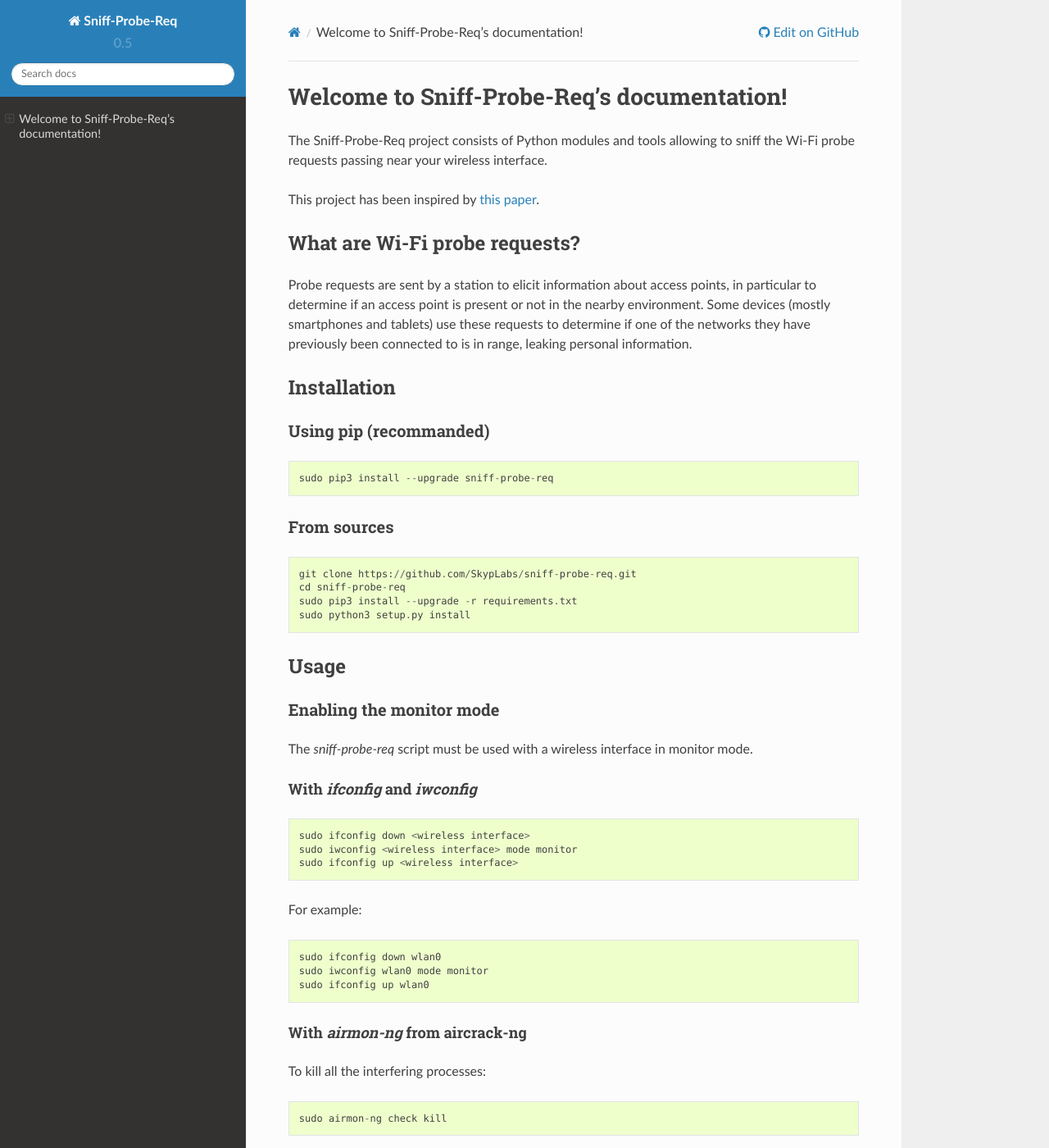
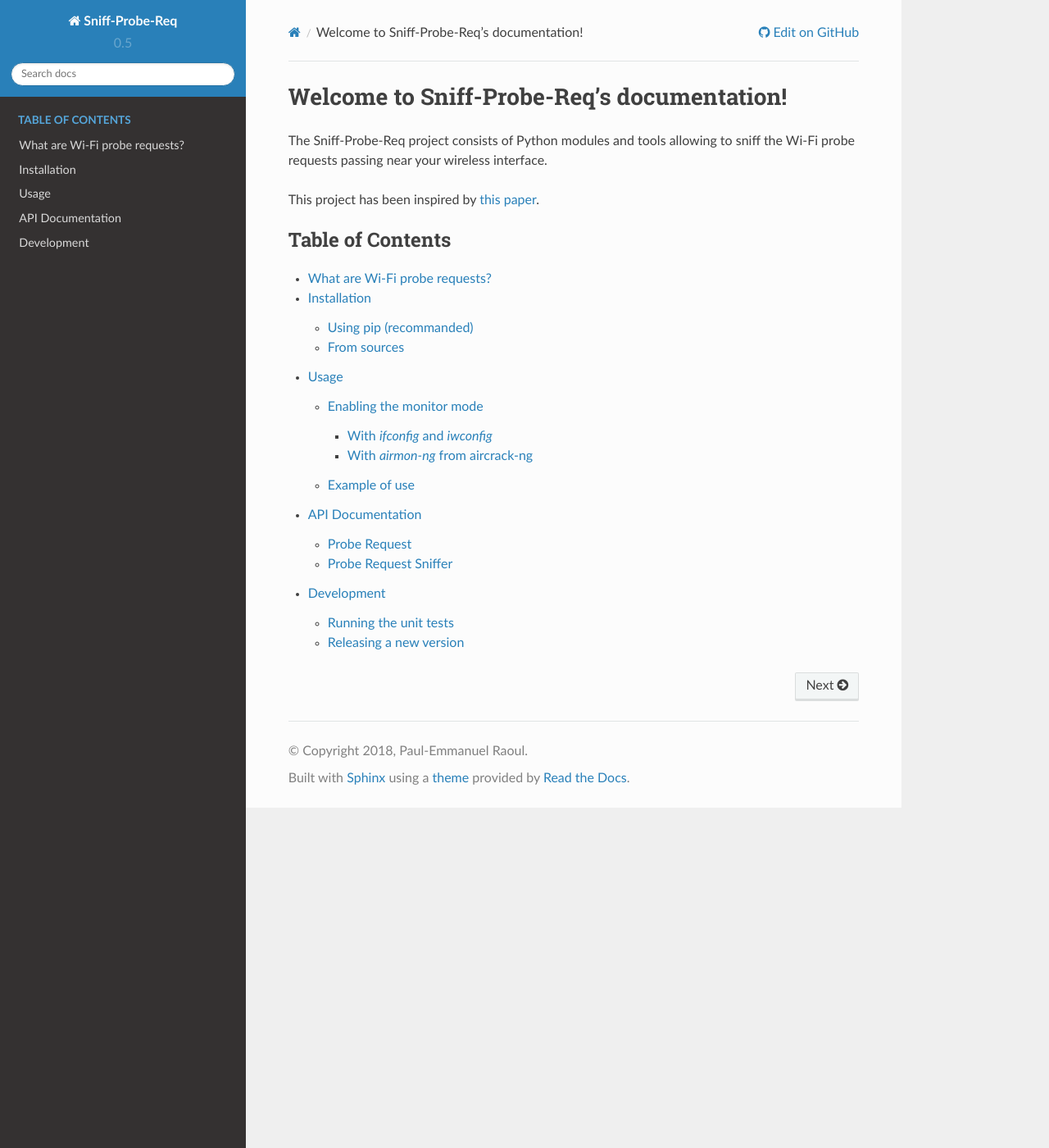
Before and after one commit to SkypLabs/probequest, a Sphinx documentation site: the page built from docs/index.rst, in a window 1280 px wide and 1400 px high. Shown: the whole window at 82% size. Built offline with Sphinx 7.4.7 and the Read the Docs theme 2.0.0, drawn with Linux system fonts in a browser that asks for light colours; some of the changed text lies outside the part shown.

Commit message:
update the documentation

```diff
--- /dev/null
+++ b/docs/api.rst
@@ -0,0 +1,9 @@
+=================
+API Documentation
+=================
+
+.. toctree::
+    :maxdepth: 1
+    :glob:
+
+    api/*
--- /dev/null
+++ b/docs/api/probe_request.rst
@@ -0,0 +1,5 @@
+Probe Request
+-------------
+
+.. automodule:: sniff_probe_req.probe_request
+    :members:
--- /dev/null
+++ b/docs/api/probe_request_sniffer.rst
@@ -0,0 +1,5 @@
+Probe Request Sniffer
+---------------------
+
+.. automodule:: sniff_probe_req.probe_request_sniffer
+    :members:
--- a/docs/index.rst
+++ b/docs/index.rst
@@ -10,13 +10,13 @@
 
 This project has been inspired by `this paper`_.
 
-What are Wi-Fi probe requests?
-------------------------------
+.. toctree::
+    :caption: Table of Contents
 
-Probe requests are sent by a station to elicit information about access points, in particular to determine if an access point is present or not in the nearby environment. Some devices (mostly smartphones and tablets) use these requests to determine if one of the networks they have previously been connected to is in range, leaking personal information.
-
-.. include:: installation.rst
-.. include:: usage.rst
-.. include:: development.rst
+    probe_requests
+    installation
+    usage
+    api
+    development
 
 .. _this paper: https://brambonne.com/docs/bonne14sasquatch.pdf
--- /dev/null
+++ b/docs/probe_requests.rst
@@ -0,0 +1,5 @@
+==============================
+What are Wi-Fi probe requests?
+==============================
+
+Probe requests are sent by a station to elicit information about access points, in particular to determine if an access point is present or not in the nearby environment. Some devices (mostly smartphones and tablets) use these requests to determine if one of the networks they have previously been connected to is in range, leaking personal information.
```
Also changed, not shown: docs/development.rst (+4 -3 lines), docs/installation.rst (+4 -3 lines), docs/usage.rst (+6 -5 lines).
